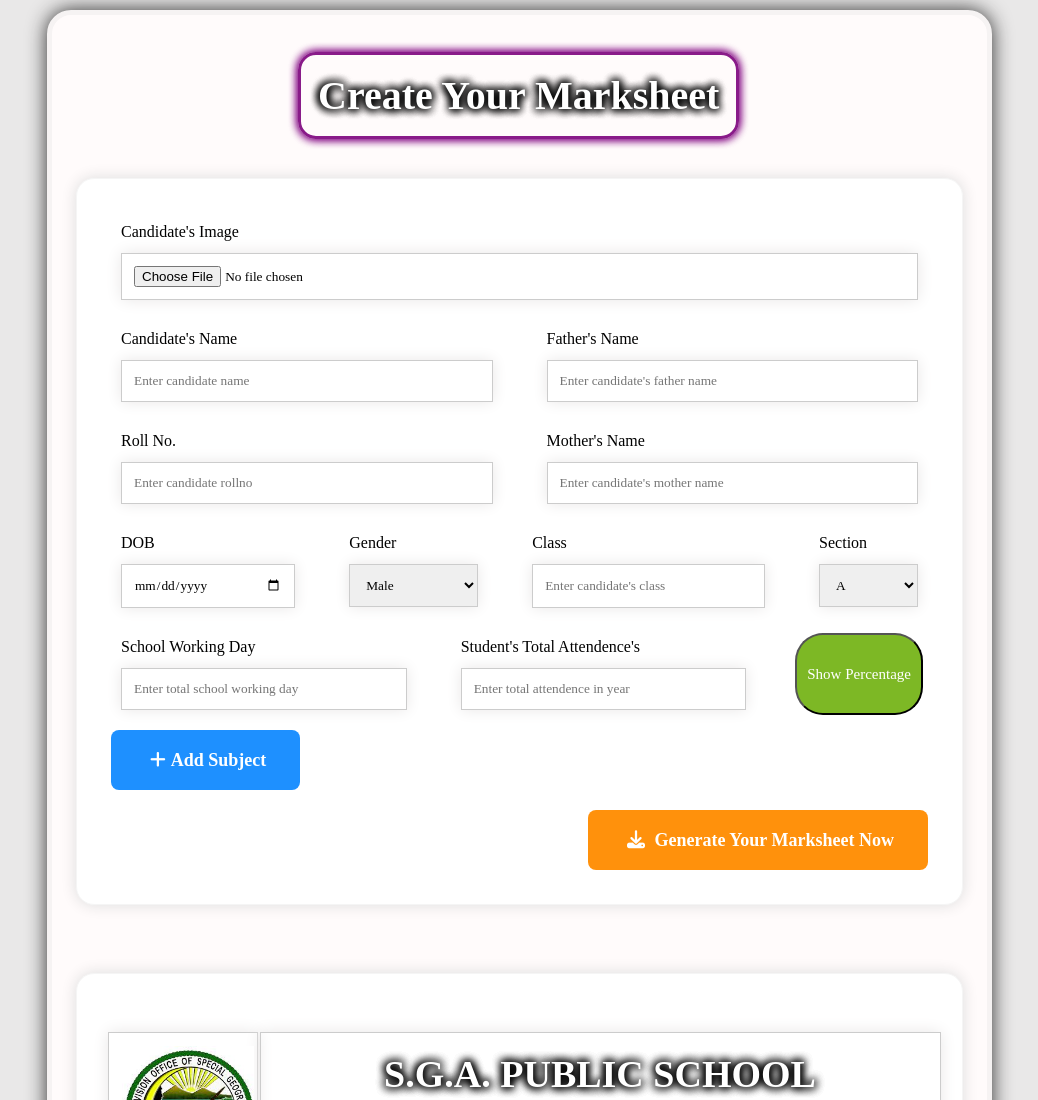
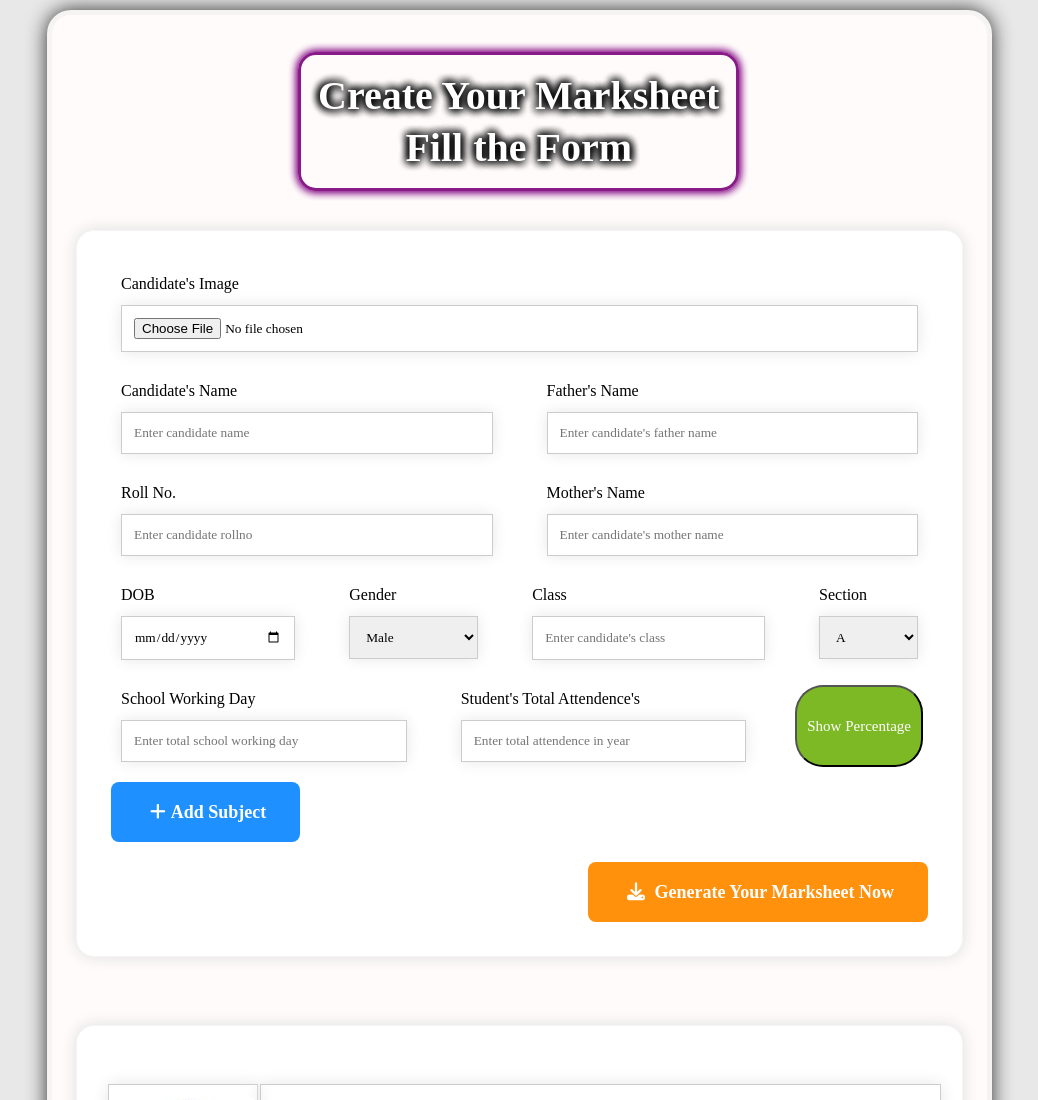
Before and after one commit to rohan-singh9336/Marksheet-_creater, a plain HTML site: page index.html in a window 1280 px wide. Shown: the top 1100 px of the page, without its empty margins (121-1159 px from the left). Drawn offline with nearby package versions, Linux system fonts and the light colour scheme; some packages are replaced by stand-ins of ours; a script that the page names is missing.

Commit message:
headline update

```diff
--- a/index.html
+++ b/index.html
@@ -16,6 +16,7 @@
     <div id="container">
         <div id="title-box" class="animate__animated animate__pulse animate__faster 10s animate__repeat-3	3" >
         <h1> Create Your Marksheet</h1>
+        <h1>Fill the Form</h1>
         </div>
 <!.......................main control imformation pannel............................!>
 
```
